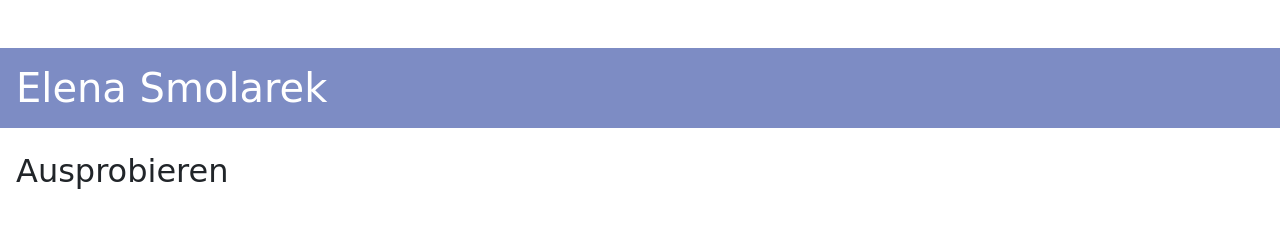
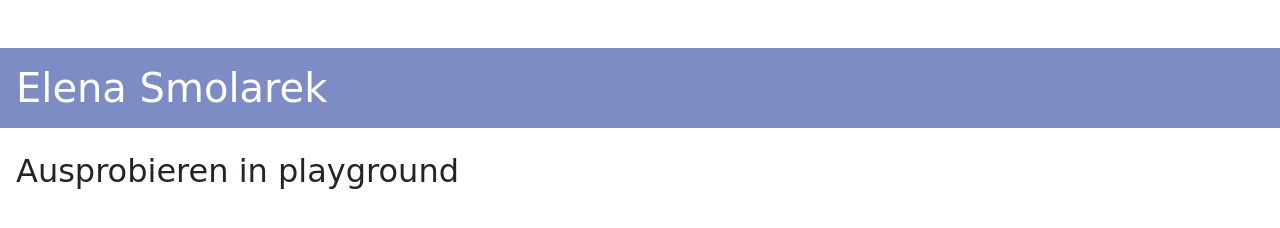
Before and after one commit to elenasmo/personal-website, a plain HTML site: page index.html in a window 1280 px wide. Drawn offline with nearby package versions, Linux system fonts and the light colour scheme.

Commit message:
Änderung

```diff
--- a/index.html
+++ b/index.html
@@ -33,6 +33,6 @@
     <h1 class="p-3 mt-5" style="background-color: #7d8cc4; color: white;">
       Elena Smolarek
     </h1>
-    <h2 class="p-3">Ausprobieren</h2>
+    <h2 class="p-3">Ausprobieren in playground</h2>
   </body>
 </html>
```
